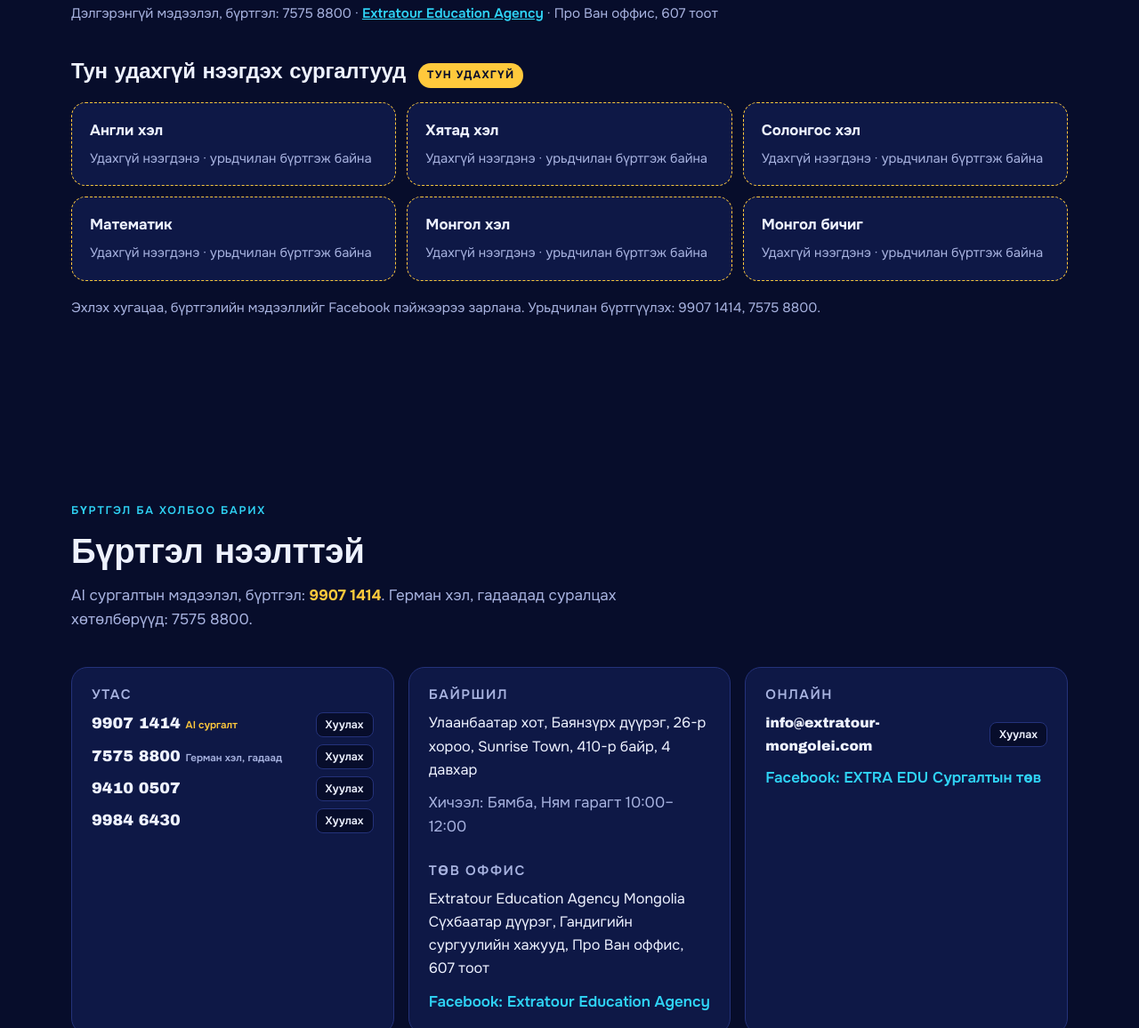
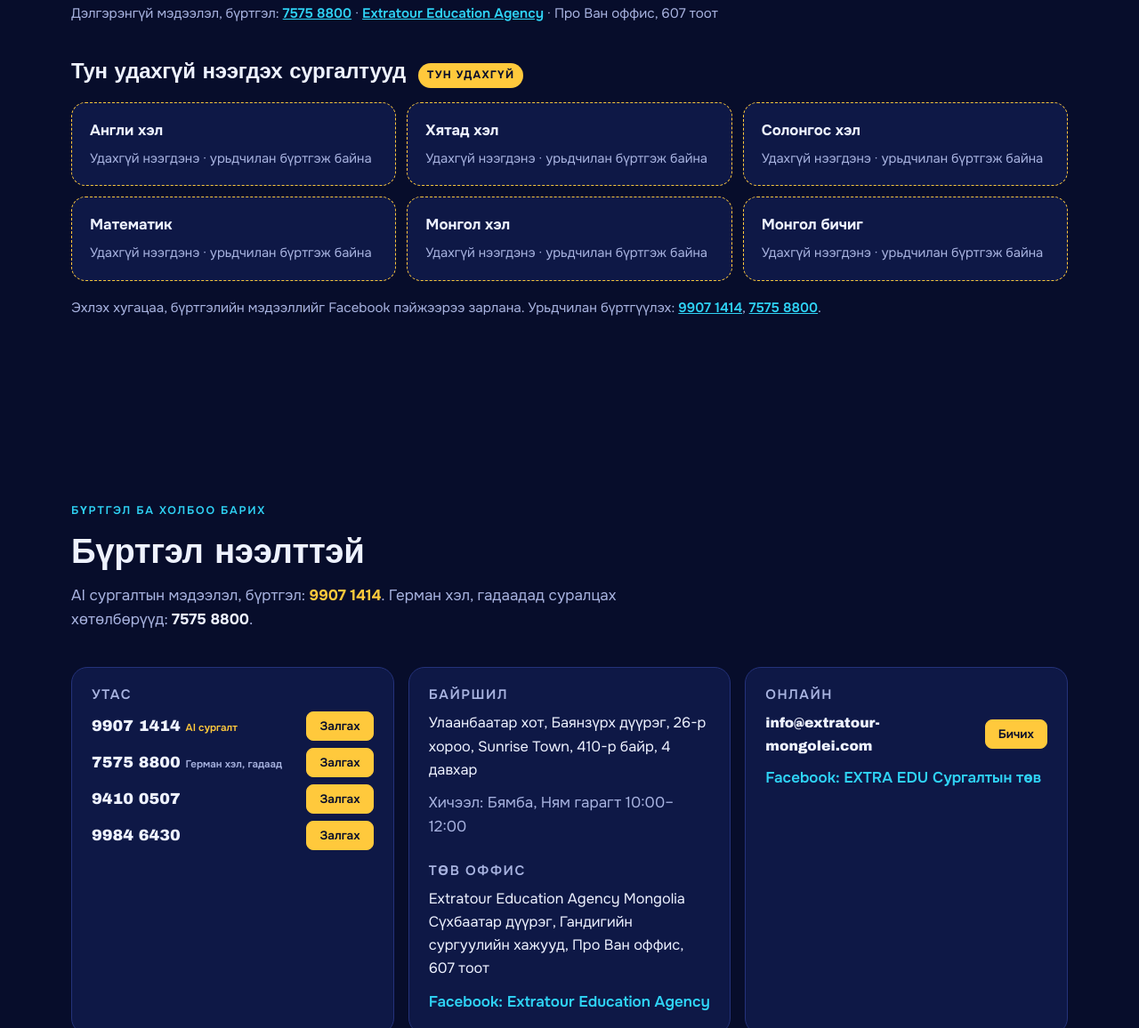
Before and after one commit to munkhtsog/extraedu-site, a plain HTML site: page index.html in a window 1280 px wide. Shown: the part 6631-7787 px from the top of the page at 89% size. Drawn offline with Linux system fonts and the light colour scheme; a web font is replaced by a local one.

Commit message:
Make phone numbers and register buttons call directly (tel:+976)

```diff
--- a/index.html
+++ b/index.html
@@ -199,6 +199,8 @@ nav.links a:hover { color: var(--text); }
 .copy-row .v { font-family: var(--display); font-weight: 700; font-size: 1.1rem; font-variant-numeric: tabular-nums; user-select: all; overflow-wrap: anywhere; min-width: 0; }
 .copy { flex: none; font: 600 .78rem var(--body); color: var(--text); background: var(--ink); border: 1px solid var(--line); border-radius: 8px; padding: 5px 10px; cursor: pointer; }
 .copy:hover { border-color: var(--blue); }
+a.copy { text-decoration: none; background: var(--yellow); color: var(--ink); border-color: var(--yellow); padding: 7px 14px; font-size: .85rem; }
+a.copy:hover { border-color: var(--yellow); filter: brightness(1.08); }
 .contact p { margin: 0; }
 .contact .addr { font-size: 1.02rem; }
 .contact a.fb { color: var(--cyan); font-weight: 600; text-decoration: none; }
@@ -266,7 +268,7 @@ footer .wrap { display: flex; flex-wrap: wrap; justify-content: space-between; g
       <a href="#more">Бусад сургалт</a>
       <a href="#contact">Холбоо барих</a>
     </nav>
-    <a class="btn btn-primary" href="#contact">Бүртгүүлэх</a>
+    <a class="btn btn-primary" href="tel:+97699071414">Бүртгүүлэх</a>
   </div>
 </header>
 
@@ -278,7 +280,7 @@ footer .wrap { display: flex; flex-wrap: wrap; justify-content: space-between; g
         <h1>Master <span class="ai">AI</span><span class="line2">Автоматжуулалт</span></h1>
         <p class="lede">Код бичихгүйгээр AI ашиглан өдөр тутмын ажлаа автоматжуулж сурцгаая. ChatGPT, Claude, n8n дээр бодит ажлын урсгал бүтээж, сургалтаас өөрийн ажилд шууд ашиглах автоматжуулалттай гарна.</p>
         <div class="cta-row">
-          <a class="btn btn-primary" href="#contact">Бүртгүүлэх</a>
+          <a class="btn btn-primary" href="tel:+97699071414">Бүртгүүлэх</a>
           <a class="btn btn-ghost" href="#program">Хөтөлбөр үзэх</a>
         </div>
         <div class="facts" role="list">
@@ -362,7 +364,7 @@ footer .wrap { display: flex; flex-wrap: wrap; justify-content: space-between; g
             <span>Багш: Австрид амьдардаг, олон жилийн туршлагатай · C1 рүү үргэлжлэх боломжтой</span>
           </div>
           <div class="actions">
-            <a class="btn btn-primary" href="tel:75758800">Бүртгүүлэх: 7575-8800</a>
+            <a class="btn btn-primary" href="tel:+97675758800">Бүртгүүлэх: 7575-8800</a>
           </div>
         </article>
         <article class="news news-wide">
@@ -370,7 +372,7 @@ footer .wrap { display: flex; flex-wrap: wrap; justify-content: space-between; g
             <span class="kind">Зөвлөгөө</span>
             <h3>Нэг дуудлагаар Герман руу хаалгаа нээ</h3>
             <p>Германд суралцах, ажиллах, мэргэжил эзэмших хүсэлтэй бол шууд залгаарай. Extratour Education Agency-ийн 2002 оноос хойшхи туршлага.</p>
-            <a class="call" href="tel:75758800">7575-8800</a>
+            <a class="call" href="tel:+97675758800">7575-8800</a>
           </div>
           <ul>
             <li>Ausbildung: цалинтай суралцах хөтөлбөр</li>
@@ -483,7 +485,7 @@ footer .wrap { display: flex; flex-wrap: wrap; justify-content: space-between; g
   <div class="cta-band">
     <div class="wrap">
       <h2>Өөрчлөлт таниас эхэлнэ</h2>
-      <a class="btn btn-primary" href="#contact">Одоо бүртгүүлэх</a>
+      <a class="btn btn-primary" href="tel:+97699071414">Одоо залгах: 9907 1414</a>
     </div>
   </div>
 
@@ -502,10 +504,10 @@ footer .wrap { display: flex; flex-wrap: wrap; justify-content: space-between; g
         <article class="prog"><span class="kind">Сайн дурын ажил</span><h3>FSJ/BFD, Gap year</h3><p>Германы төрөөс дэмждэг 6–18 сарын сайн дурын ажлын хөтөлбөр.</p><ul><li>Байр, хоолны дэмжлэг</li><li>Сар бүр гарын мөнгө</li><li>Даатгал, семинарууд</li></ul><p class="req">Шаардлага: 18–26 нас, Герман хэл A2–B1</p></article>
         <article class="prog"><span class="kind">Зөвлөгөө</span><h3>Их сургууль, виз</h3><p>Герман, Австрийн их сургууль, хэлний сургуульд элсэх зөвлөгөө.</p><ul><li>Сургууль, мэргэжил сонголт</li><li>Бичиг баримт бүрдүүлэлт</li><li>Элчин сайдын ярилцлагад бэлтгэх</li></ul><p class="req">Шаардлага: Нас, боловсрол, хэлний түвшингээс хамаарна</p></article>
       </div>
-      <p class="progs-note">Дэлгэрэнгүй мэдээлэл, бүртгэл: 7575 8800 · <a href="https://www.facebook.com/extratouragency" target="_blank" rel="noopener">Extratour Education Agency</a> · Про Ван оффис, 607 тоот</p>
+      <p class="progs-note">Дэлгэрэнгүй мэдээлэл, бүртгэл: <a href="tel:+97675758800">7575 8800</a> · <a href="https://www.facebook.com/extratouragency" target="_blank" rel="noopener">Extratour Education Agency</a> · Про Ван оффис, 607 тоот</p>
       <div class="soon-head"><h3>Тун удахгүй нээгдэх сургалтууд</h3><span class="soon-badge">Тун удахгүй</span></div>
       <div class="soon"><article><h4>Англи хэл</h4><p>Удахгүй нээгдэнэ · урьдчилан бүртгэж байна</p></article><article><h4>Хятад хэл</h4><p>Удахгүй нээгдэнэ · урьдчилан бүртгэж байна</p></article><article><h4>Солонгос хэл</h4><p>Удахгүй нээгдэнэ · урьдчилан бүртгэж байна</p></article><article><h4>Математик</h4><p>Удахгүй нээгдэнэ · урьдчилан бүртгэж байна</p></article><article><h4>Монгол хэл</h4><p>Удахгүй нээгдэнэ · урьдчилан бүртгэж байна</p></article><article><h4>Монгол бичиг</h4><p>Удахгүй нээгдэнэ · урьдчилан бүртгэж байна</p></article></div>
-      <p class="progs-note">Эхлэх хугацаа, бүртгэлийн мэдээллийг Facebook пэйжээрээ зарлана. Урьдчилан бүртгүүлэх: 9907 1414, 7575 8800.</p>
+      <p class="progs-note">Эхлэх хугацаа, бүртгэлийн мэдээллийг Facebook пэйжээрээ зарлана. Урьдчилан бүртгүүлэх: <a href="tel:+97699071414">9907 1414</a>, <a href="tel:+97675758800">7575 8800</a>.</p>
 
     </div>
   </section>
@@ -515,16 +517,16 @@ footer .wrap { display: flex; flex-wrap: wrap; justify-content: space-between; g
       <div class="section-head">
         <span class="eyebrow">Бүртгэл ба холбоо барих</span>
         <h2>Бүртгэл нээлттэй</h2>
-        <p class="lede">AI сургалтын мэдээлэл, бүртгэл: <a href="tel:99071414" style="color:var(--yellow);font-weight:700;text-decoration:none">9907 1414</a>. Герман хэл, гадаадад суралцах хөтөлбөрүүд: 7575 8800.</p>
+        <p class="lede">AI сургалтын мэдээлэл, бүртгэл: <a href="tel:+97699071414" style="color:var(--yellow);font-weight:700;text-decoration:none">9907 1414</a>. Герман хэл, гадаадад суралцах хөтөлбөрүүд: <a href="tel:+97675758800" style="color:var(--text);font-weight:700;text-decoration:none">7575 8800</a>.</p>
       </div>
       <div class="contact">
         <div>
           <h3>Утас</h3>
           <div class="phones">
-            <div class="copy-row"><span class="v"><a href="tel:99071414" style="text-decoration:none">9907 1414</a> <small style="font-family:var(--body);font-weight:600;font-size:.72rem;color:var(--yellow)">AI сургалт</small></span><button class="copy" type="button" data-copy="99071414">Хуулах</button></div>
-            <div class="copy-row"><span class="v"><a href="tel:75758800" style="text-decoration:none">7575 8800</a> <small style="font-family:var(--body);font-weight:600;font-size:.72rem;color:var(--muted)">Герман хэл, гадаад</small></span><button class="copy" type="button" data-copy="75758800">Хуулах</button></div>
-            <div class="copy-row"><span class="v">9410 0507</span><button class="copy" type="button" data-copy="94100507">Хуулах</button></div>
-            <div class="copy-row"><span class="v">9984 6430</span><button class="copy" type="button" data-copy="99846430">Хуулах</button></div>
+            <div class="copy-row"><span class="v"><a href="tel:+97699071414" style="text-decoration:none">9907 1414</a> <small style="font-family:var(--body);font-weight:600;font-size:.72rem;color:var(--yellow)">AI сургалт</small></span><a class="copy" href="tel:+97699071414">Залгах</a></div>
+            <div class="copy-row"><span class="v"><a href="tel:+97675758800" style="text-decoration:none">7575 8800</a> <small style="font-family:var(--body);font-weight:600;font-size:.72rem;color:var(--muted)">Герман хэл, гадаад</small></span><a class="copy" href="tel:+97675758800">Залгах</a></div>
+            <div class="copy-row"><span class="v"><a href="tel:+97694100507" style="text-decoration:none">9410 0507</a></span><a class="copy" href="tel:+97694100507">Залгах</a></div>
+            <div class="copy-row"><span class="v"><a href="tel:+97699846430" style="text-decoration:none">9984 6430</a></span><a class="copy" href="tel:+97699846430">Залгах</a></div>
           </div>
         </div>
         <div>
@@ -537,7 +539,7 @@ footer .wrap { display: flex; flex-wrap: wrap; justify-content: space-between; g
         </div>
         <div>
           <h3>Онлайн</h3>
-          <div class="copy-row"><span class="v" style="font-size:.98rem">info@extratour-mongolei.com</span><button class="copy" type="button" data-copy="info@extratour-mongolei.com">Хуулах</button></div>
+          <div class="copy-row"><span class="v" style="font-size:.98rem">info@extratour-mongolei.com</span><a class="copy" href="mailto:info@extratour-mongolei.com">Бичих</a></div>
           <p><a class="fb" href="https://www.facebook.com/extraedu.mn" target="_blank" rel="noopener">Facebook: EXTRA EDU Сургалтын төв</a></p>
         </div>
       </div>
@@ -564,7 +566,7 @@ footer .wrap { display: flex; flex-wrap: wrap; justify-content: space-between; g
     if (!isNaN(until) && until < now) n.hidden = true;
   });
   function show(msg) { toast.textContent = msg; toast.hidden = false; clearTimeout(t); t = setTimeout(function () { toast.hidden = true; }, 1600); }
-  document.querySelectorAll('.copy').forEach(function (b) {
+  document.querySelectorAll('button.copy').forEach(function (b) {
     b.addEventListener('click', function () {
       var val = b.getAttribute('data-copy');
       var done = function () { show('Хуулагдлаа: ' + val); };
```
